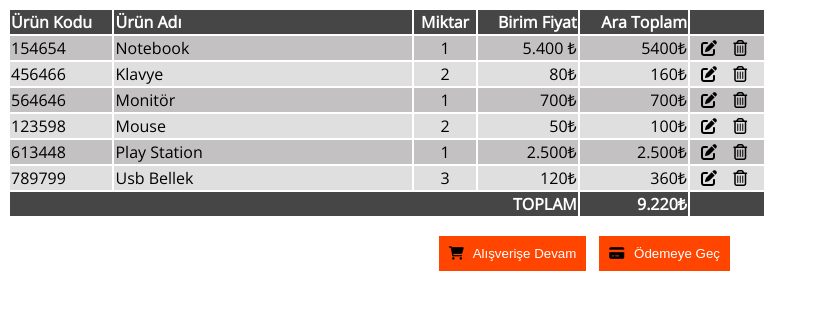
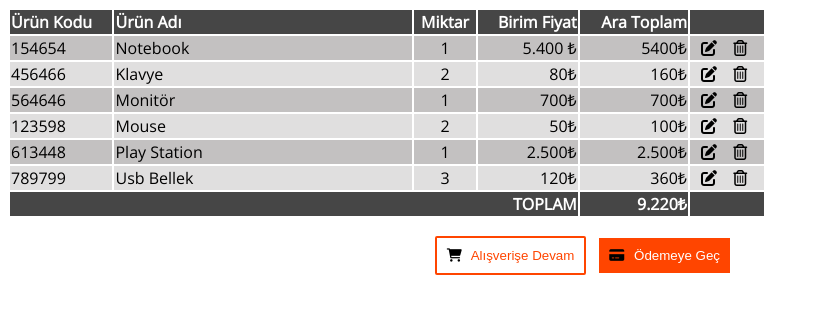
Before and after one commit to Mehmetakif15/html, a plain HTML site: page htmlalisverisSepeti/index.html in a window 1280 px wide. In both pictures the pointer is over the button "Alışverişe Devam". Shown: the whole page, without its empty margins (0-817 px from the left). Drawn offline with nearby package versions, Linux system fonts and the light colour scheme.

Commit message:
added hover and cursor

```diff
--- a/htmlalisverisSepeti/index.html
+++ b/htmlalisverisSepeti/index.html
@@ -53,6 +53,13 @@
         color: white;
         background-color: orangered;
         padding: 10px;
+      }
+      .button:hover {
+        background-color: white;
+        color: orangered;
+        border: solid 2px orangered;
+        border-radius: 2px;
+        cursor: pointer;
       }
       .right {
         position: absolute;
```
